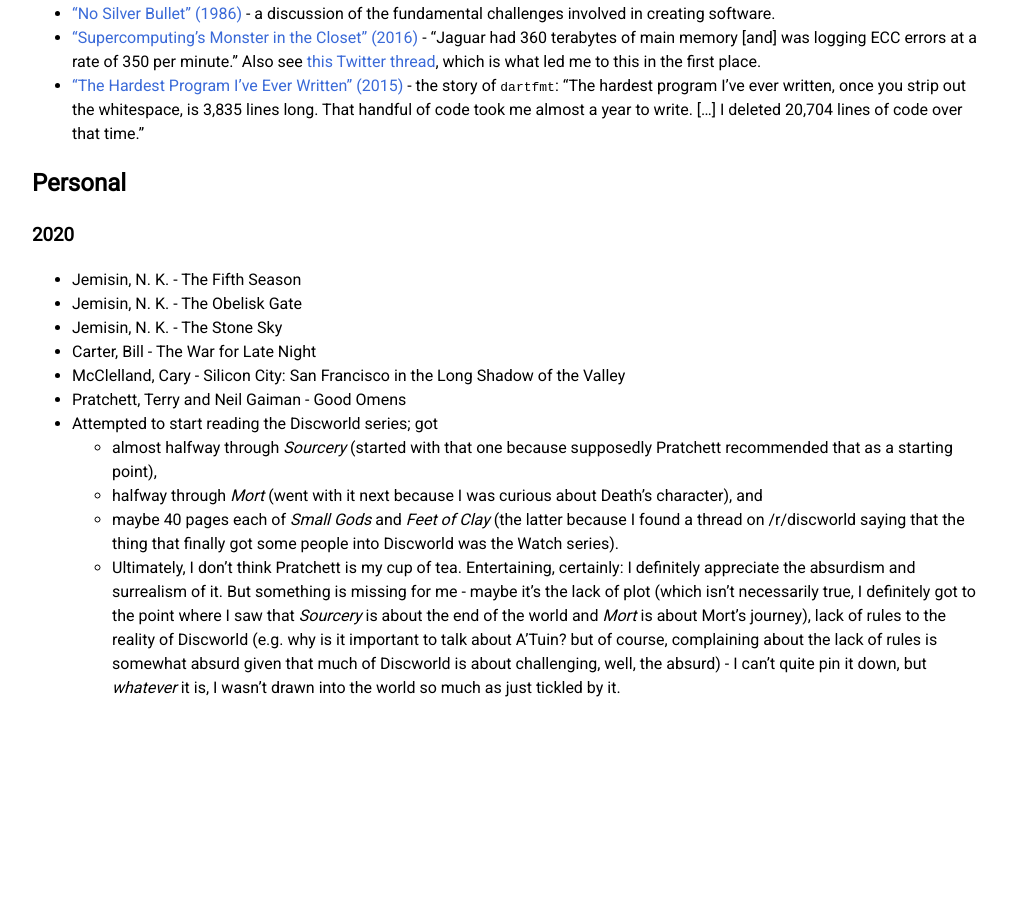
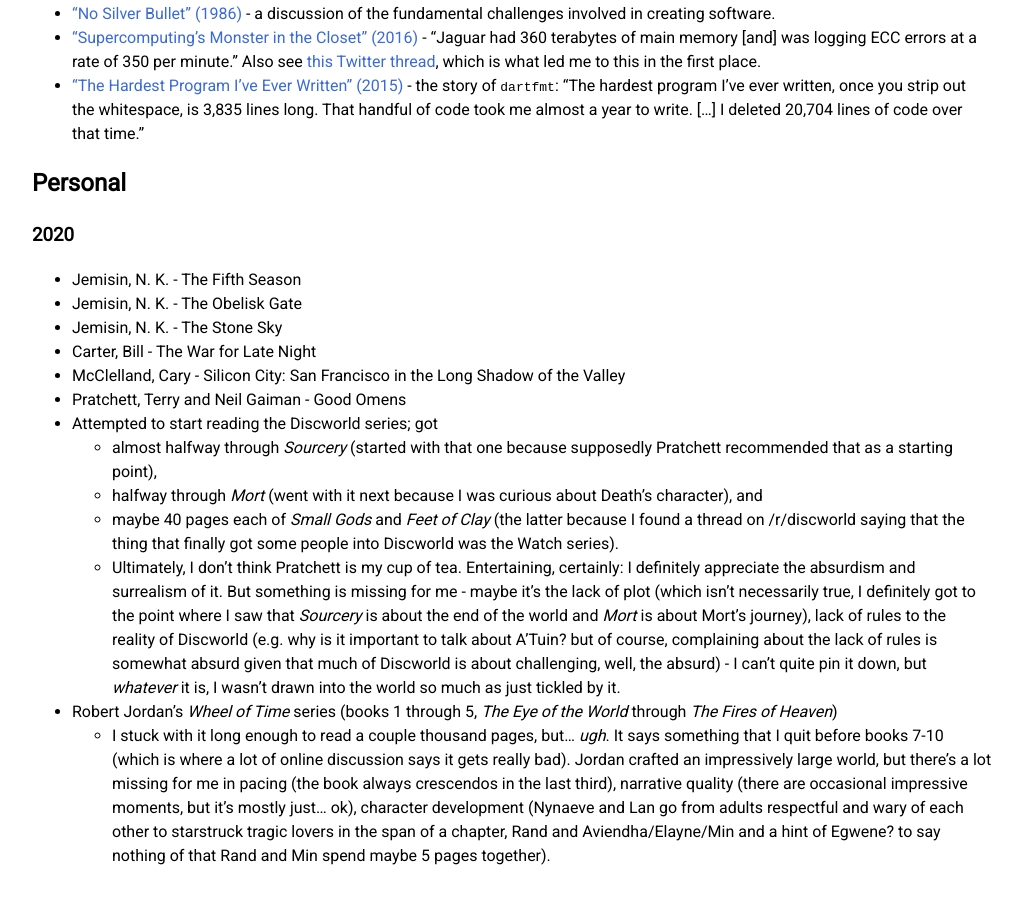
Before and after one commit to sxlijin/sxlijin.github.io, a Jekyll site: the page built from reading.md, in a window 1280 px wide and 900 px high, scrolled down 809 px. Shown: the whole window, without its empty margins (128-1150 px from the left). Built offline with Jekyll 4.4.1, drawn with Linux system fonts in a browser that asks for light colours; our own code applies the rules of GitHub Pages for plain Markdown files; before the commit the page ends 1541 px from its top, so only the background shows below that.

Commit message:
Scribble down thoughts about Wheel of Time

```diff
--- a/reading.md
+++ b/reading.md
@@ -36,3 +36,5 @@ Although there's always [research.google.com](research.google.com), some additio
   * halfway through *Mort* (went with it next because I was curious about Death's character), and
   * maybe 40 pages each of *Small Gods* and *Feet of Clay* (the latter because I found a thread on /r/discworld saying that the thing that finally got some people into Discworld was the Watch series).
   * Ultimately, I don't think Pratchett is my cup of tea. Entertaining, certainly: I definitely appreciate the absurdism and surrealism of it. But something is missing for me - maybe it's the lack of plot (which isn't necessarily true, I definitely got to the point where I saw that *Sourcery* is about the end of the world and *Mort* is about Mort's journey), lack of rules to the reality of Discworld (e.g. why is it important to talk about A'Tuin? but of course, complaining about the lack of rules is somewhat absurd given that much of Discworld is about challenging, well, the absurd) - I can't quite pin it down, but *whatever* it is, I wasn't drawn into the world so much as just tickled by it.
+* Robert Jordan's *Wheel of Time* series (books 1 through 5, *The Eye of the World* through *The Fires of Heaven*)
+  * I stuck with it long enough to read a couple thousand pages, but... *ugh*. It says something that I quit before books 7-10 (which is where a lot of online discussion says it gets really bad). Jordan crafted an impressively large world, but there's a lot missing for me in pacing (the book always crescendos in the last third), narrative quality (there are occasional impressive moments, but it's mostly just... ok), character development (Nynaeve and Lan go from adults respectful and wary of each other to starstruck tragic lovers in the span of a chapter, Rand and Aviendha/Elayne/Min and a hint of Egwene? to say nothing of that Rand and Min spend maybe 5 pages together).
```
